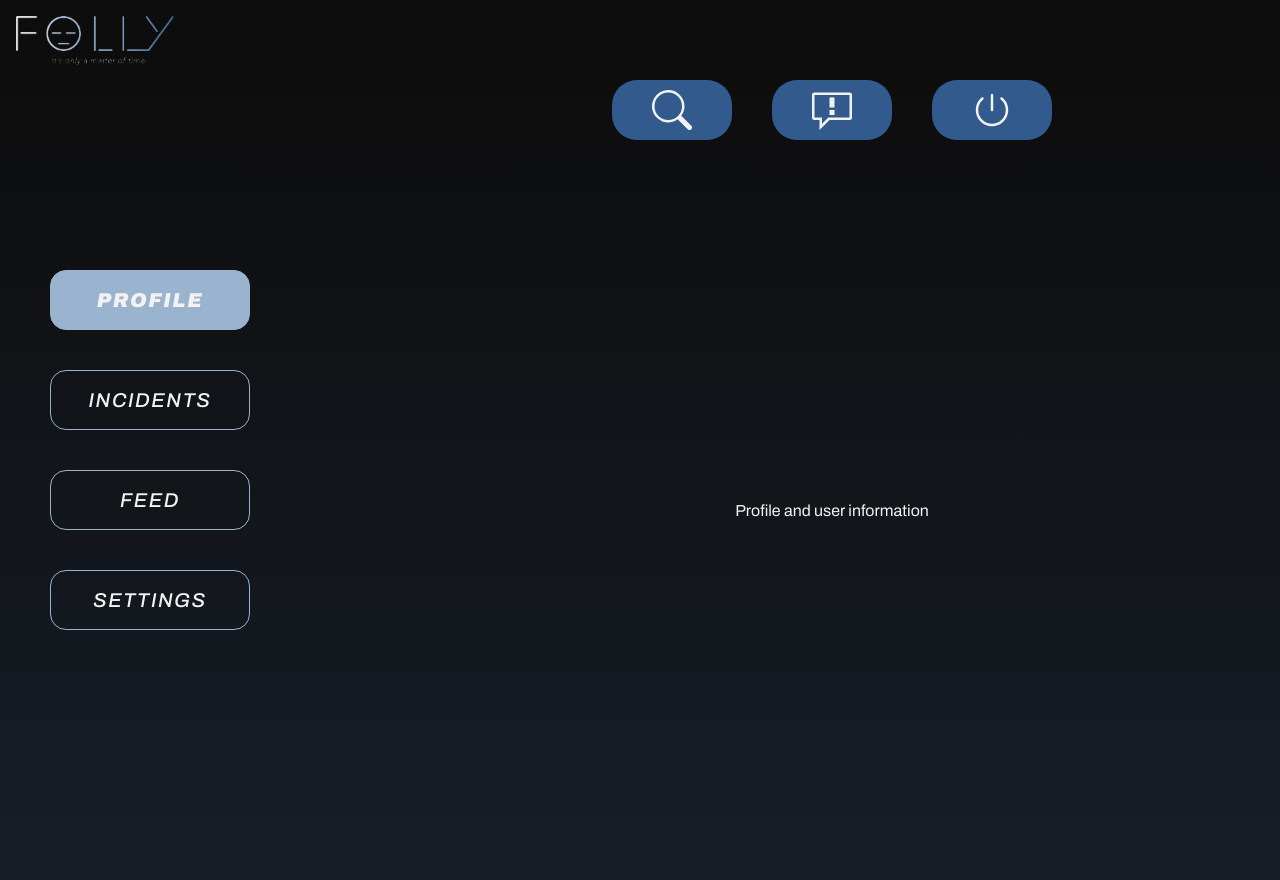
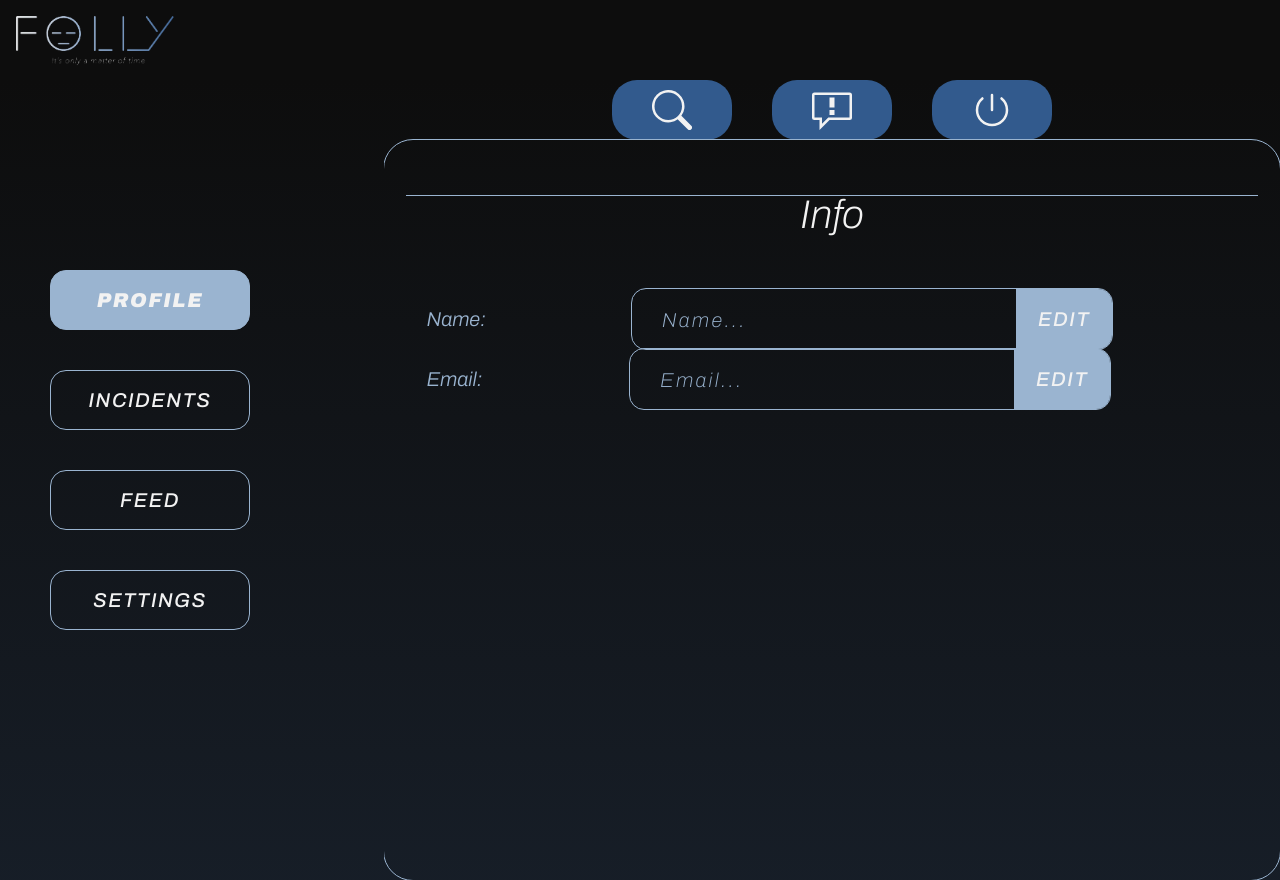
Before and after one commit to dsacha25/folly-incident-counter, a React (Create React App) app: page / in a window 1280 px wide. Built offline with nearby package versions, Linux system fonts and the light colour scheme; no server answers; the database is empty; sample sign-in values are in the browser's storage.

Commit message:
input with label

```diff
--- /dev/null
+++ b/src/components/common/generic-container/generic-container.component.tsx
@@ -0,0 +1,24 @@
+import React, { ReactNode } from "react";
+import {
+	ContainerHeader,
+	GenericContainerWrapper,
+	HeaderText,
+} from "./generic-container.styles";
+
+interface GenericContainerProps {
+	title: string;
+	children?: ReactNode;
+}
+
+const GenericContainer = (props: GenericContainerProps) => {
+	return (
+		<GenericContainerWrapper>
+			<ContainerHeader>
+				<HeaderText>{props.title}</HeaderText>
+				{props.children}
+			</ContainerHeader>
+		</GenericContainerWrapper>
+	);
+};
+
+export default GenericContainer;
--- /dev/null
+++ b/src/components/common/generic-container/generic-container.styles.ts
@@ -0,0 +1,30 @@
+import styled from "styled-components";
+
+export const GenericContainerWrapper = styled.div`
+	display: grid;
+	place-items: center;
+	grid-template-rows: 55px 1fr;
+
+	width: 100%;
+	height: 100%;
+
+	border: 1px solid ${({ theme }) => theme.lightAccent};
+	border-radius: 30px;
+	overflow: hidden;
+`;
+
+export const ContainerHeader = styled.div`
+	display: grid;
+	place-items: flex-start center;
+	width: 95%;
+	height: 100%;
+
+	border-bottom: 1px solid ${({ theme }) => theme.lightAccent};
+`;
+
+export const HeaderText = styled.h4`
+	font-style: italic;
+	font-size: 40px;
+	font-weight: 200;
+	font-stretch: 100%;
+`;
--- /dev/null
+++ b/src/components/common/input-with-label/input-with-label.component.tsx
@@ -0,0 +1,36 @@
+import React, { FormEventHandler, useState } from "react";
+import { FieldError } from "react-hook-form";
+import {
+	EditButton,
+	EditInputContainer,
+	InputWrapper,
+	Label,
+	LabeledInput,
+} from "./input-with-label.styles";
+
+interface InputWithLabelProps {
+	label: string;
+	onChange?: FormEventHandler<HTMLInputElement>;
+	value?: string | number;
+	type?: string;
+	error?: string | null | undefined | FieldError;
+	placeholder?: string;
+}
+
+const InputWithLabel = (
+	props: InputWithLabelProps & React.ComponentPropsWithRef<"input">
+) => {
+	const [disabled, setDisabled] = useState<boolean>(false);
+
+	return (
+		<InputWrapper>
+			<Label>{props.label}</Label>
+			<EditInputContainer>
+				<LabeledInput disabled={disabled} placeholder={props.placeholder} />
+				<EditButton onClick={() => setDisabled(!disabled)}>Edit</EditButton>
+			</EditInputContainer>
+		</InputWrapper>
+	);
+};
+
+export default InputWithLabel;
--- /dev/null
+++ b/src/components/common/input-with-label/input-with-label.styles.ts
@@ -0,0 +1,94 @@
+import styled from "styled-components";
+import CustomButton from "../custom-button/custom-button.component";
+import CustomInput from "../custom-input/custom-input.component";
+
+export const InputWrapper = styled.div`
+	display: grid;
+	width: 100%;
+	height: 60px;
+
+	place-items: center;
+
+	grid-template-columns: auto 1fr;
+`;
+
+export const Label = styled.p`
+	font-size: 20px;
+	font-weight: 300;
+	font-style: italic;
+	font-stretch: 100%;
+
+	justify-self: flex-start;
+
+	padding: 0 0 0 20px;
+	margin: 0;
+
+	color: ${({ theme }) => theme.lightAccent};
+`;
+
+export const EditInputContainer = styled.div`
+	display: grid;
+	width: 100%;
+	height: 100%;
+	place-items: center;
+
+	max-width: 25vw;
+	min-width: 480px;
+
+	grid-template-columns: 1fr 96px;
+
+	border: 1px solid ${({ theme }) => theme.lightAccent};
+
+	border-radius: 15px;
+
+	overflow: hidden;
+`;
+
+export const EditButton = styled(CustomButton)`
+	height: 100%;
+	margin: 0;
+	border: none;
+	background-color: ${({ theme }) => theme.lightAccent};
+	border-radius: 0;
+
+	:hover {
+		background-color: ${({ theme }) => theme.lightAccent}55;
+	}
+
+	:active {
+		transform: unset;
+	}
+`;
+
+export const LabeledInput = styled(CustomInput)`
+	font-weight: 100;
+	font-stretch: condensed;
+	color: ${({ theme }) => theme.lightAccent};
+
+	border: none !important;
+	box-shadow: none !important;
+	background: none !important;
+	height: 100%;
+	max-height: 60px;
+	font-size: 25px;
+
+	padding: 0 0 0 20px;
+
+	::placeholder {
+		color: ${({ theme }) => theme.lightAccent};
+		font-weight: 100;
+	}
+
+	input[type="date"]::-webkit-calendar-picker-indicator {
+		display: none;
+		-webkit-appearance: none;
+	}
+
+	input[type="date"] {
+		font-weight: 800;
+	}
+
+	:active {
+		background: none;
+	}
+`;
--- a/src/components/dashboard-tabs/profile/profile.component.tsx
+++ b/src/components/dashboard-tabs/profile/profile.component.tsx
@@ -1,10 +1,17 @@
 import React from "react";
+import GenericContainer from "../../common/generic-container/generic-container.component";
+import InputWithLabel from "../../common/input-with-label/input-with-label.component";
 import { DashboardProps } from "../dashboard.types";
 import { ProfileContainer } from "./profile.styles";
 
 const Profile = (props: DashboardProps) => {
 	return props.tab === 0 ? (
-		<ProfileContainer>Profile and user information</ProfileContainer>
+		<ProfileContainer>
+			<GenericContainer title="Info">
+				<InputWithLabel label="Name:" placeholder="Name..." />
+				<InputWithLabel label="Email:" placeholder="Email..." />
+			</GenericContainer>
+		</ProfileContainer>
 	) : null;
 };
 
--- a/src/components/dashboard-tabs/profile/profile.styles.ts
+++ b/src/components/dashboard-tabs/profile/profile.styles.ts
@@ -6,3 +6,5 @@ export const ProfileContainer = styled.div`
 	height: 100%;
 	place-items: center;
 `;
+
+export const InfoContainer = styled.div``;
```
